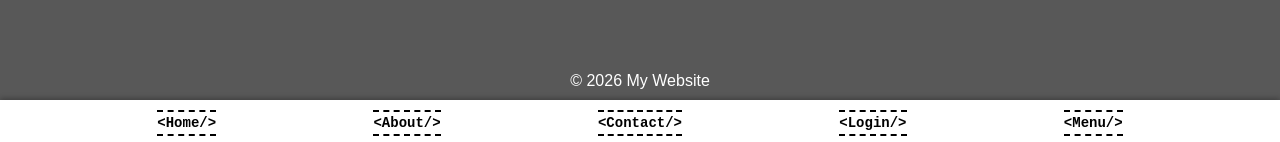
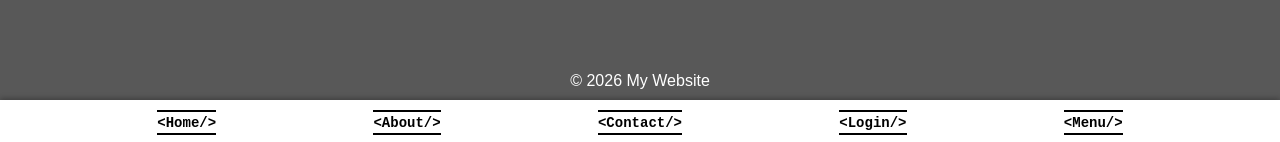
Before and after one commit to naahchi/testing, a Jekyll site: the page built from index.html, in a window 1280 px wide and 900 px high, scrolled down 128 px. Shown: the part 755-897 px from the top of the window. Built offline with Jekyll 4.4.1, drawn with Linux system fonts in a browser that asks for light colours.

Commit message:
Update style.css

```diff
--- a/css/style.css
+++ b/css/style.css
@@ -51,9 +51,9 @@ h2{
     font-size: 14px;
     font-weight: bold;
     color: black;
-    padding: 3px 0;
-    border-top: 2px dashed;
-    border-bottom: 2px dashed;
+    padding: 2.5px 0;
+    border-top: 2px solid;
+    border-bottom: 2px solid;
     /* border: 2px solid black; */
     /* border-radius: 5px; */
 }
```
